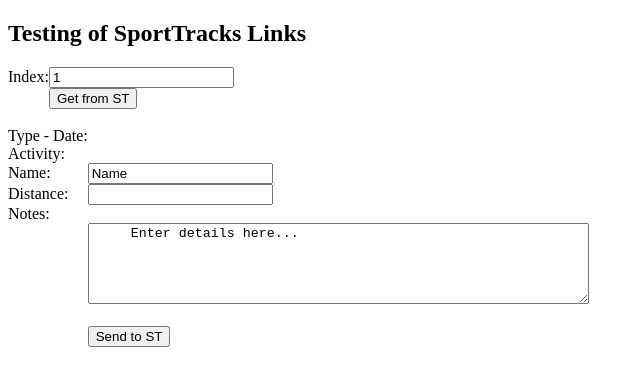
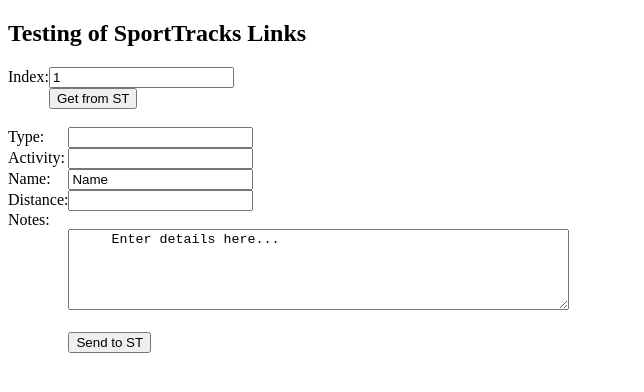
Before and after one commit to richardjy/FPE, a Jekyll site: the page SportTracks.html, which Jekyll copies as it is, in a window 1280 px wide. Shown: the top 392 px of the page, without its empty margins (0-644 px from the left). Built offline with Jekyll 4.4.1, drawn with Linux system fonts in a browser that asks for light colours.

Commit message:
Update SportTracks.html

```diff
--- a/SportTracks.html
+++ b/SportTracks.html
@@ -27,9 +27,13 @@
 
 <form onclick="return setSTdata();">
 	<p>
-		<label id="STtypedate">Type - Date: </label></p>
+		<label id="labelSTtypedate">Type: </label>
+		<input type="text" id="STtypedate" name="STtypedate">
+	</p>
 	<p>
-		<label id="STactivity">Activity: </label></p>
+		<label id="labelSTactivity">Activity: </label>
+		<input type="url" id="STactivity" name="STactivity">
+	</p>
   <p>
 <label for="STname" id="labelSTname">Name:      </label>
   <input type="text" id="STname" name="STname" value="Name">
```
